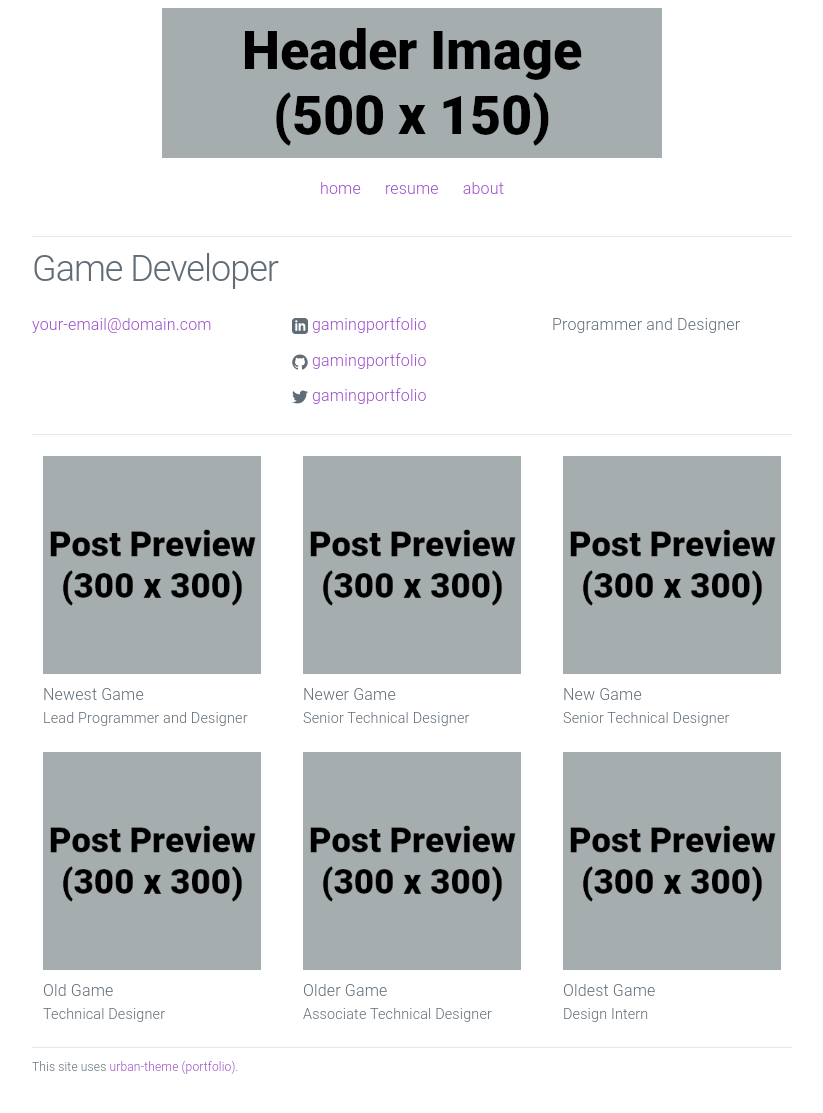
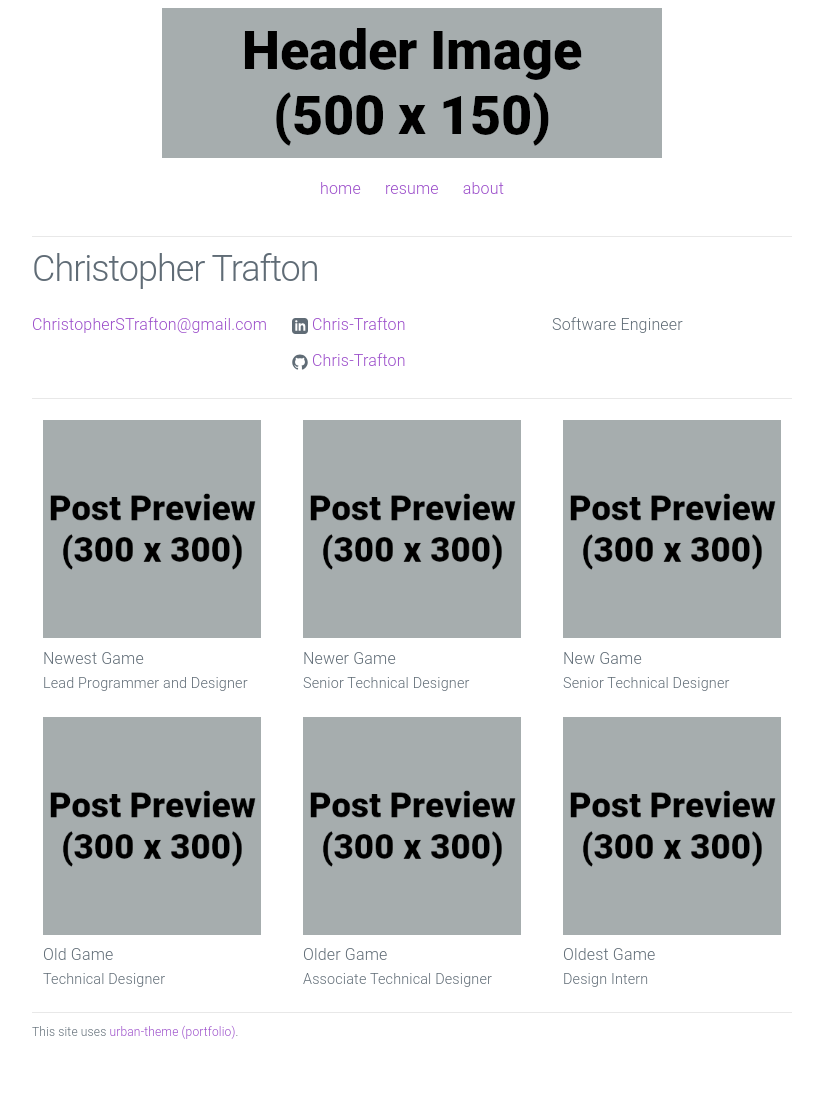
Before and after one commit to Chris-Trafton/Chris-Trafton.github.io, a Jekyll site: the page built from index.html, in a window 1280 px wide. Shown: the whole page, without its empty margins (228-1051 px from the left). Built offline with Jekyll 4.4.1, drawn with Linux system fonts in a browser that asks for light colours; after the commit the page ends 1077 px from its top, so only the background shows below that.

Commit message:
Update _config.yml

```diff
--- a/_config.yml
+++ b/_config.yml
@@ -1,12 +1,11 @@
 # Site settings
-title: Game Developer
-email: your-email@domain.com
+title: Christopher Trafton
+email: ChristopherSTrafton@gmail.com
 description: > # keep this and put description below
-  Programmer and Designer
-url: "https://yourdomain.com" # the base hostname & protocol for your site
-linkedin_url: "https://www.linkedin.com/in/gamingportfolio"
-github_username: gamingportfolio
-twitter_username: gamingportfolio
+  Software Engineer
+url: "https://Chris-Trafton.com" # the base hostname & protocol for your site
+linkedin_url: "https://www.linkedin.com/in/christophertrafton"
+github_username: Chris-Trafton
 footer_text: "This site uses <a href='https://github.com/gamingportfolio/urban-theme-portfolio'>urban-theme (portfolio)</a>."
 
 # Build settings
```
